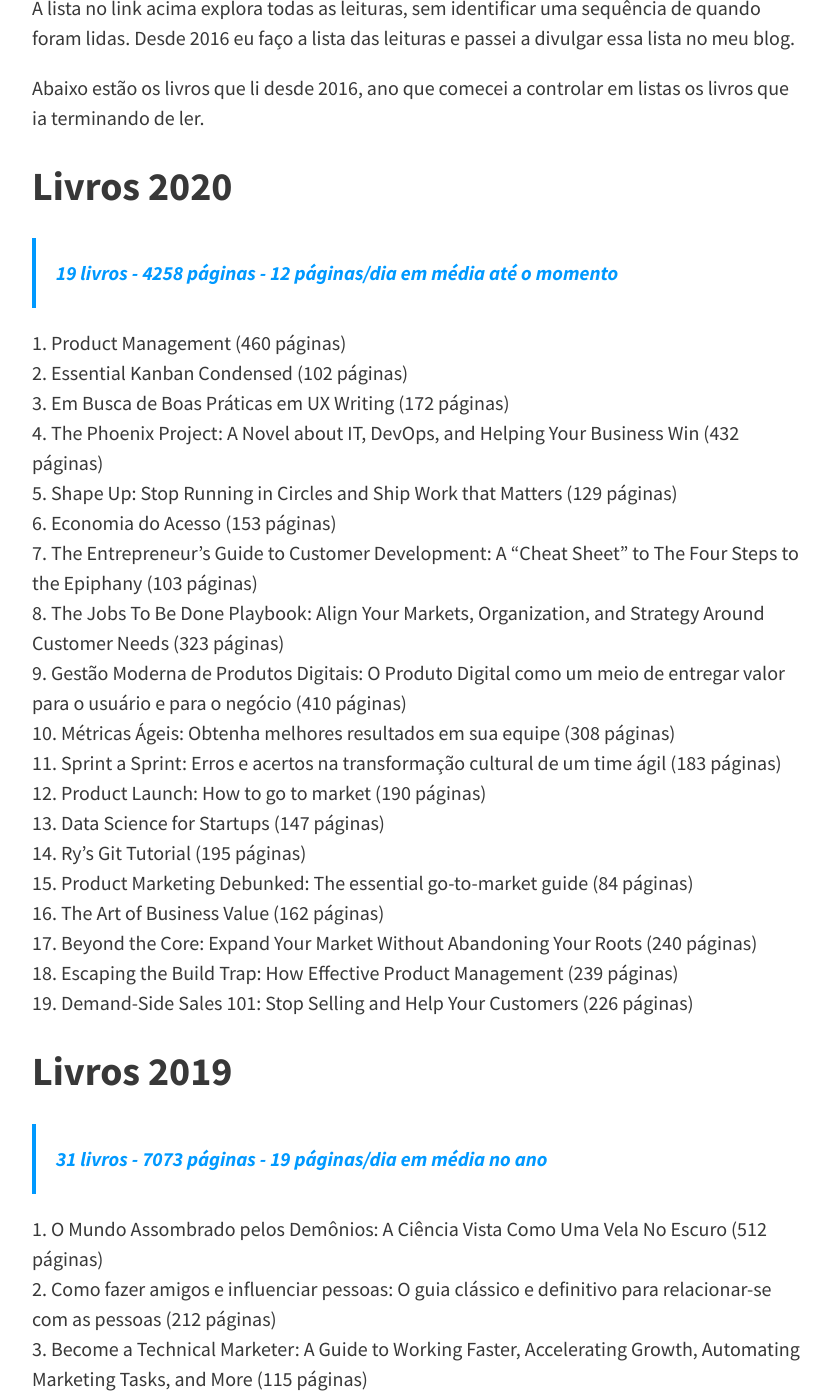
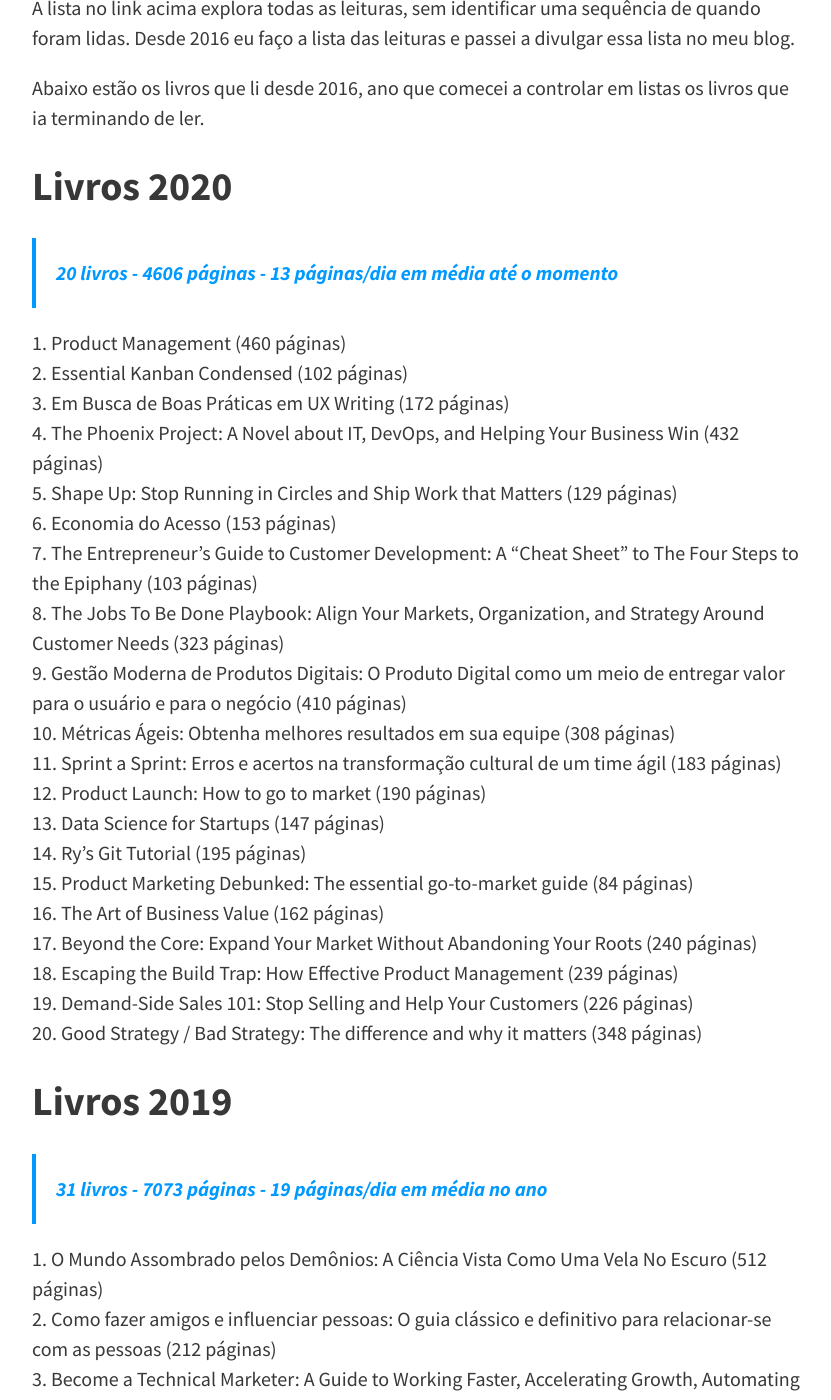
Before and after one commit to felipecbarbosa/felipecbarbosa.github.io, a Jekyll site: the page built from leituras.md, in a window 1280 px wide and 1400 px high, scrolled down 852 px. Shown: the whole window, without its empty margins (224-1055 px from the left). Built offline with Jekyll 4.4.1, drawn with Linux system fonts in a browser that asks for light colours; nearby versions of some CDN libraries; comment, search, counter and statistics services are not loaded.

Commit message:
Added new book

```diff
--- a/leituras.md
+++ b/leituras.md
@@ -22,7 +22,7 @@ A lista no link acima explora todas as leituras, sem identificar uma sequência
 Abaixo estão os livros que li desde 2016, ano que comecei a controlar em listas os livros que ia terminando de ler.
 
 ## Livros 2020 {#livros-2020}
-> 19 livros - 4258 páginas - 12 páginas/dia em média até o momento
+> 20 livros - 4606 páginas - 13 páginas/dia em média até o momento
 
 1. Product Management (460 páginas)
 2. Essential Kanban Condensed (102 páginas)
@@ -43,6 +43,7 @@ Abaixo estão os livros que li desde 2016, ano que comecei a controlar em listas
 17. Beyond the Core: Expand Your Market Without Abandoning Your Roots (240 páginas)
 18. Escaping the Build Trap: How Effective Product Management  (239 páginas)
 19. Demand-Side Sales 101: Stop Selling and Help Your Customers (226 páginas)
+20. Good Strategy / Bad Strategy: The difference and why it matters (348 páginas)
 
 ## Livros 2019 {#livros-2019}
 > 31 livros - 7073 páginas - 19 páginas/dia em média no ano
```
Also changed, not shown: livros-profissionais.md (+1 -0 lines).
